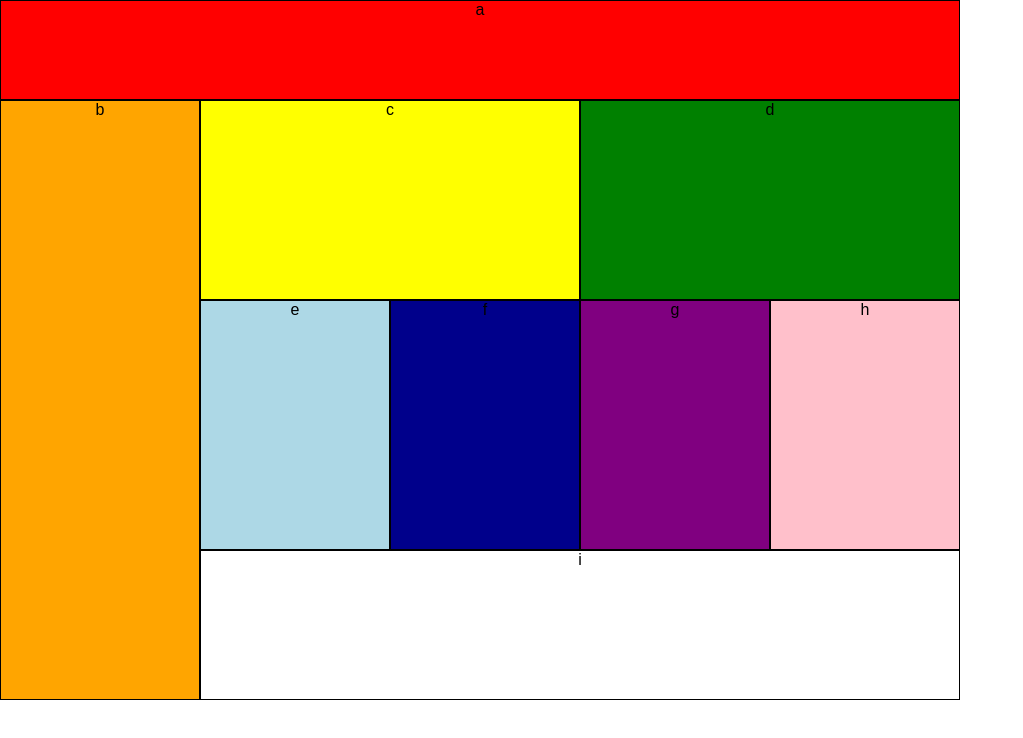
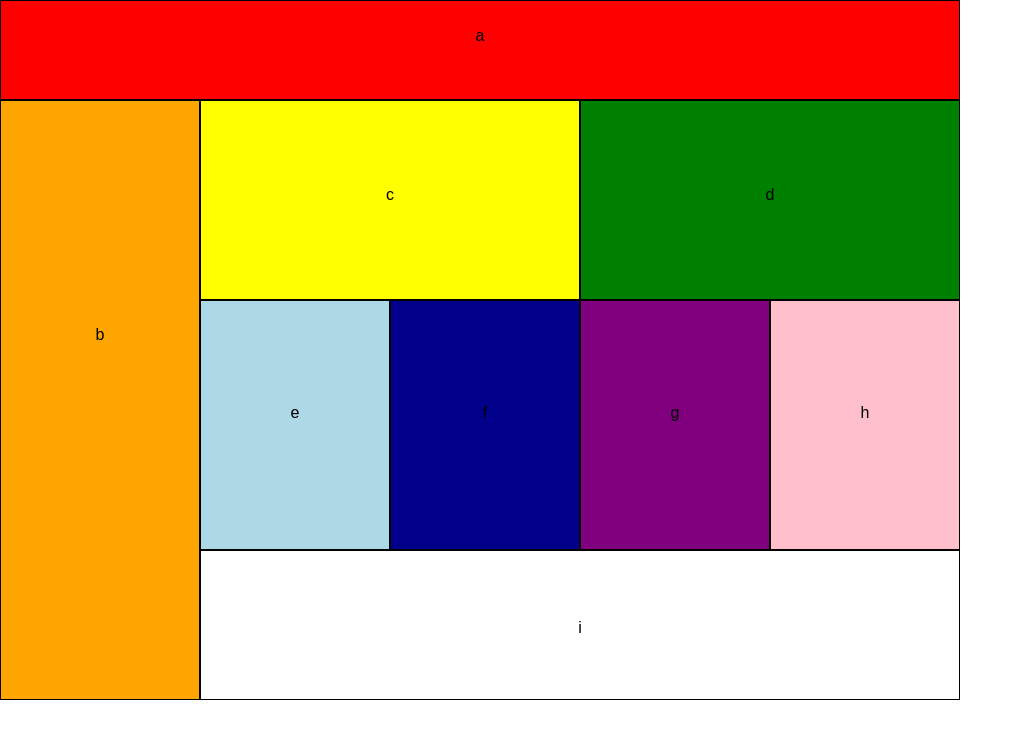
Before and after one commit to madelinepet/ui-challenge-1, a plain HTML site: page index.html in a window 1280 px wide. Shown: the whole page, without its empty margins (0-1023 px from the left). Drawn offline with Linux system fonts and the light colour scheme.

Commit message:
I centered the text.

```diff
--- a/css/layout.css
+++ b/css/layout.css
@@ -1,10 +1,17 @@
 div{
   border:1px solid black;
-  background: lightgrey;
   display: block;
   text-align: center;
+  margin: 0 auto;
 }
-footer{
+p{
+  position: relative;
+  top: 35%;
+}
+#footer{
 border: 1px solid black;
-background: lightgrey;
 }
+#a > p{
+  position: relative;
+  top: 10%;
+}
--- a/css/modules.css
+++ b/css/modules.css
@@ -1,5 +1,6 @@
 main{
   width: 100%;
+  position: absolute;
 }
 #a{
   height:75px;
--- a/index.html
+++ b/index.html
@@ -10,23 +10,23 @@
   </head>
   <body>
     <main>
-      <div id="a">a</div>
-      <div id="b">b</div>
-      <section id="container">
-        <div id="c">c</div>
-        <div id="d">d</div>
+      <div id="a"><p>a</p></div>
+      <div id="b"><p>b</p></div>
+      <section></section>
+        <div id="c"><p>c</p></div>
+        <div id="d"><p>d</p></div>
       </section>
-      <section id="large-row">
-      <section id="mobile-row1">
-        <div id="e">e</div>
-        <div id="f">f</div>
+      <section>
+      <section>
+        <div id="e"><p>e</p></div>
+        <div id="f"><p>f</p></div>
       </section>
-      <section id="mobile-row2">
-        <div id="g">g</div>
-        <div id="h">h</div>
+      <section>
+        <div id="g"><p>g</p></div>
+        <div id="h"><p>h</p></div>
       </section>
     </section>
-    <div id="footer">i</footer>
+    <div id="footer"><p>i</p></footer>
     </main>
   </body>
 </html>
```
Also changed, not shown: 1 other file.
